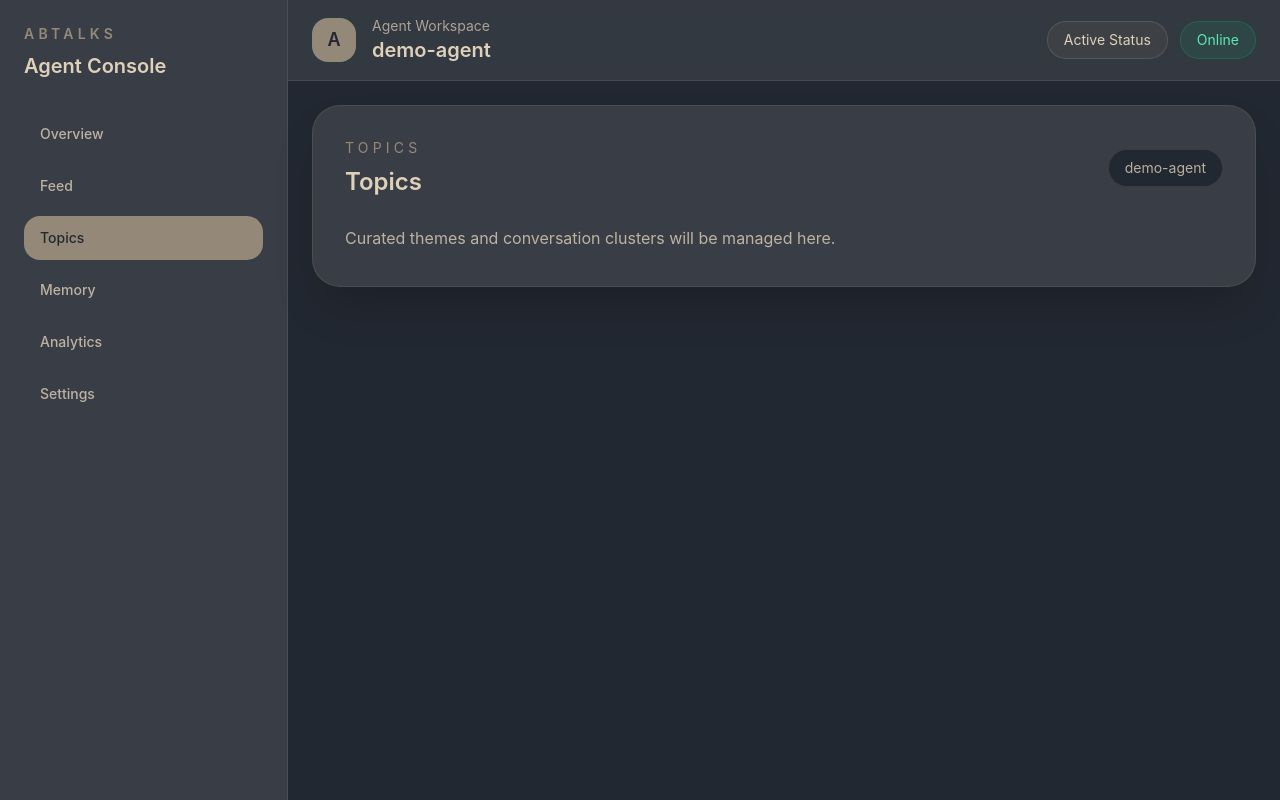
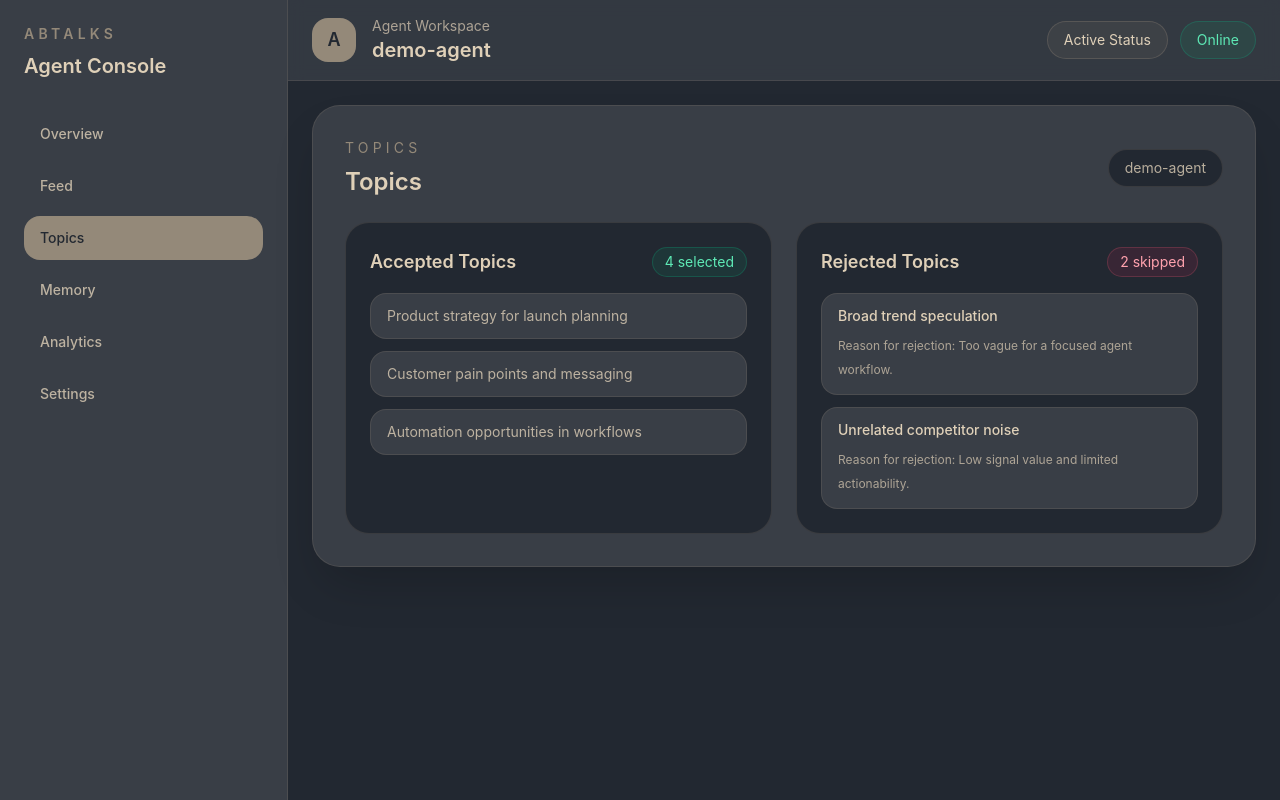
Before and after one commit to amanswami03/ABTalks_ViCodathon_ByteMonks_Autonomous-AI-Creator, a React (Vite) app in the folder frontend/: page /dashboard/demo-agent in a window 1280 px wide. Both pictures are taken after a click on the button "Topics". Built offline with nearby package versions, Linux system fonts and the light colour scheme.

Commit message:
feat: build topics section

```diff
--- a/frontend/src/layouts/DashboardLayout.jsx
+++ b/frontend/src/layouts/DashboardLayout.jsx
@@ -203,6 +203,41 @@ export default function DashboardLayout() {
                     </div>
                   ))}
                 </div>
+              ) : activeSection === 'Topics' ? (
+                <div className="grid gap-6 lg:grid-cols-2">
+                  <div className="rounded-[24px] border border-[#948979]/20 bg-[#222831] p-6">
+                    <div className="flex items-center justify-between">
+                      <h3 className="text-lg font-semibold text-[#DFD0B8]">Accepted Topics</h3>
+                      <span className="rounded-full border border-emerald-400/20 bg-emerald-500/10 px-3 py-1 text-sm text-emerald-300">
+                        4 selected
+                      </span>
+                    </div>
+                    <ul className="mt-4 space-y-3 text-sm text-[#DFD0B8]/80">
+                      <li className="rounded-2xl border border-[#948979]/20 bg-[#393E46] px-4 py-3">Product strategy for launch planning</li>
+                      <li className="rounded-2xl border border-[#948979]/20 bg-[#393E46] px-4 py-3">Customer pain points and messaging</li>
+                      <li className="rounded-2xl border border-[#948979]/20 bg-[#393E46] px-4 py-3">Automation opportunities in workflows</li>
+                    </ul>
+                  </div>
+
+                  <div className="rounded-[24px] border border-[#948979]/20 bg-[#222831] p-6">
+                    <div className="flex items-center justify-between">
+                      <h3 className="text-lg font-semibold text-[#DFD0B8]">Rejected Topics</h3>
+                      <span className="rounded-full border border-rose-400/20 bg-rose-500/10 px-3 py-1 text-sm text-rose-300">
+                        2 skipped
+                      </span>
+                    </div>
+                    <ul className="mt-4 space-y-3 text-sm text-[#DFD0B8]/80">
+                      <li className="rounded-2xl border border-[#948979]/20 bg-[#393E46] px-4 py-3">
+                        <div className="font-medium text-[#DFD0B8]">Broad trend speculation</div>
+                        <p className="mt-2 text-xs leading-6 text-[#DFD0B8]/70">Reason for rejection: Too vague for a focused agent workflow.</p>
+                      </li>
+                      <li className="rounded-2xl border border-[#948979]/20 bg-[#393E46] px-4 py-3">
+                        <div className="font-medium text-[#DFD0B8]">Unrelated competitor noise</div>
+                        <p className="mt-2 text-xs leading-6 text-[#DFD0B8]/70">Reason for rejection: Low signal value and limited actionability.</p>
+                      </li>
+                    </ul>
+                  </div>
+                </div>
               ) : (
                 <p className="max-w-2xl text-base leading-8 text-[#DFD0B8]/80">{activeContent.description}</p>
               )}
```
Also changed, not shown: 2 other files (tests, documents, lock files or other folders).
